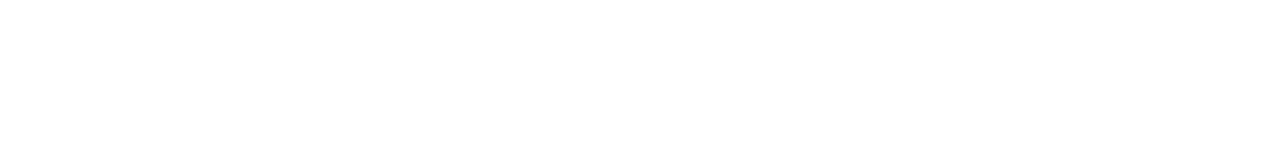
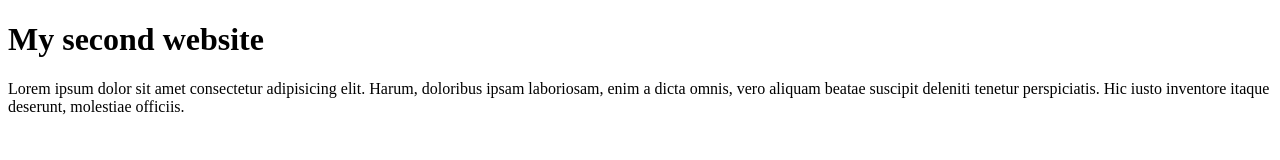
Before and after one commit to rookietwat/git_test, a plain HTML site: page index.html in a window 1280 px wide. Drawn offline with Linux system fonts and the light colour scheme.

Commit message:
Heading and paragraph tags

```diff
--- a/index.html
+++ b/index.html
@@ -6,5 +6,11 @@
     </head>
 
     <body>
+        <h1>My second website</h1>
+        <p>Lorem ipsum dolor sit amet consectetur adipisicing elit.
+            Harum, doloribus ipsam laboriosam, enim a dicta omnis,
+            vero aliquam beatae suscipit deleniti tenetur perspiciatis.
+            Hic iusto inventore itaque deserunt, molestiae officiis.
+        </p>
     </body>
 </html>
```
